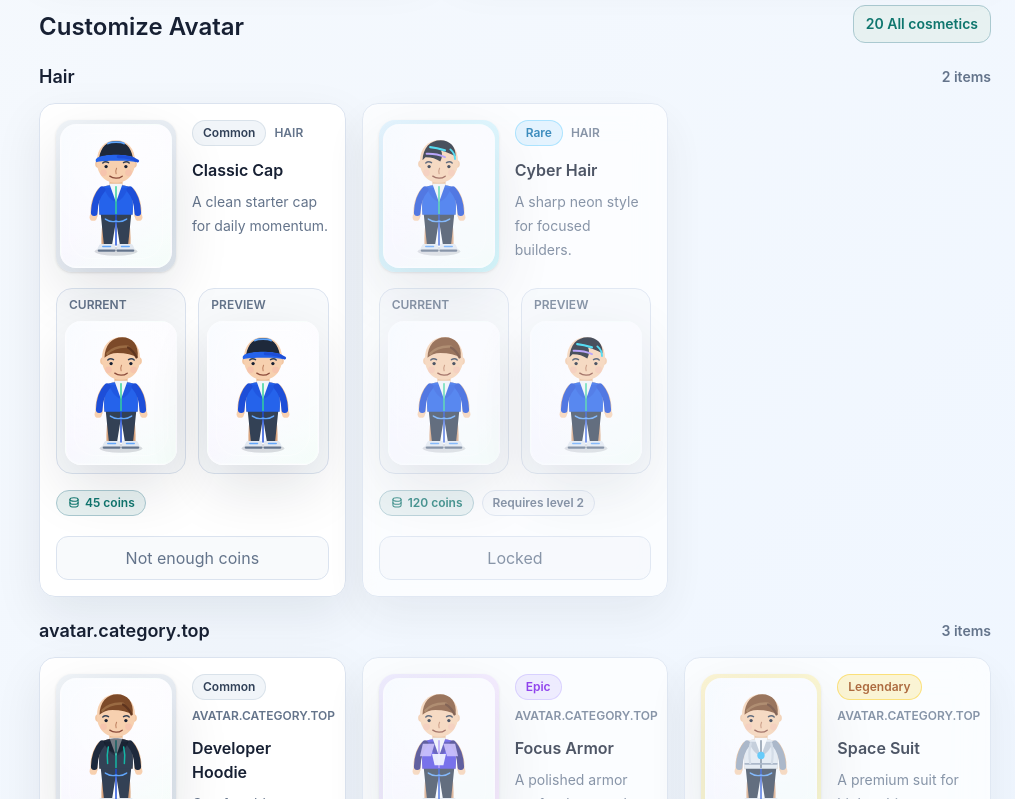
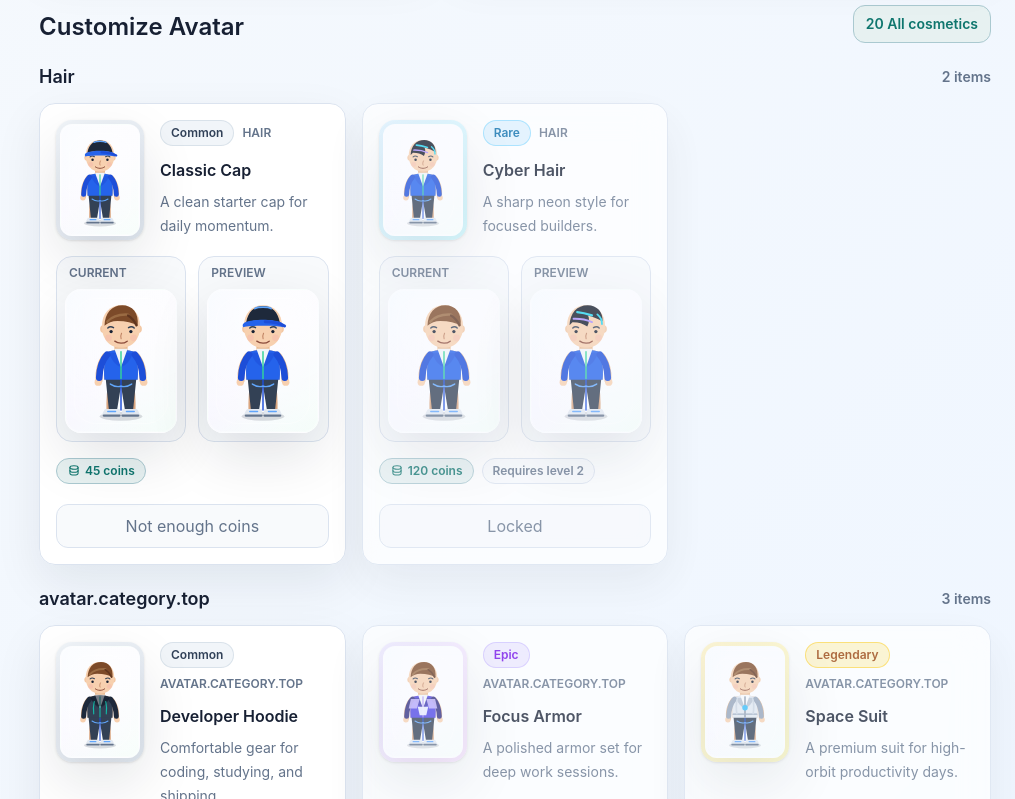
Before and after one commit to giorgaa3/my-app, a Next.js app: page /shop in a window 1280 px wide. Shown: the part 921-1720 px from the top of the page, without its empty margins (265-1280 px from the left). Built offline with nearby package versions, Linux system fonts and the light colour scheme.

Commit message:
CosmeticItem

```diff
--- a/components/avatar/CosmeticItemCard.tsx
+++ b/components/avatar/CosmeticItemCard.tsx
@@ -15,6 +15,7 @@ import {
 } from "@/lib/i18n";
 import {
   getAvatarWithPreviewItem,
+  getAvatarWithoutCategory,
   getPreviewAvatarForItem,
   rarityAccentClasses,
 } from "@/lib/avatar-renderer";
@@ -71,7 +72,10 @@ export function CosmeticItemCard({
   const state = getAvatarItemState(coins, level, item, avatar);
   const isLocked = state === "locked";
   const isDisabled = state === "locked" || state === "not-enough-coins";
-  const previewAvatar = getAvatarWithPreviewItem(avatar, item);
+  const previewAvatar =
+    state === "equipped"
+      ? getAvatarWithoutCategory(avatar, item.category)
+      : getAvatarWithPreviewItem(avatar, item);
   const itemOnlyAvatar = getPreviewAvatarForItem(item);
 
   function runWithFeedback(action: () => void) {
@@ -95,7 +99,7 @@ export function CosmeticItemCard({
             rarityAccentClasses[item.rarity],
           )}
         >
-          <AvatarCanvas avatar={itemOnlyAvatar} size="sm" />
+          <AvatarCanvas avatar={itemOnlyAvatar} size="xs" />
         </div>
         <div className="min-w-0 flex-1">
           <div className="flex flex-wrap items-center gap-2">
```
